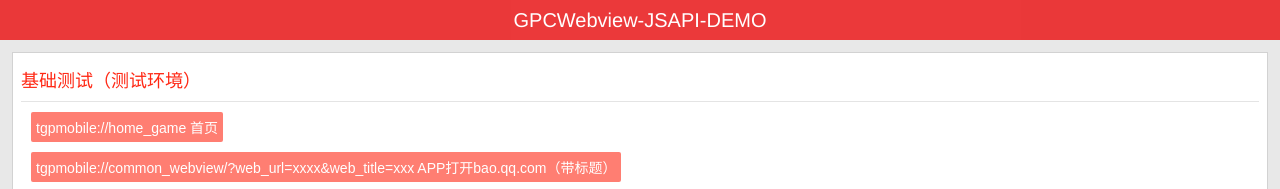
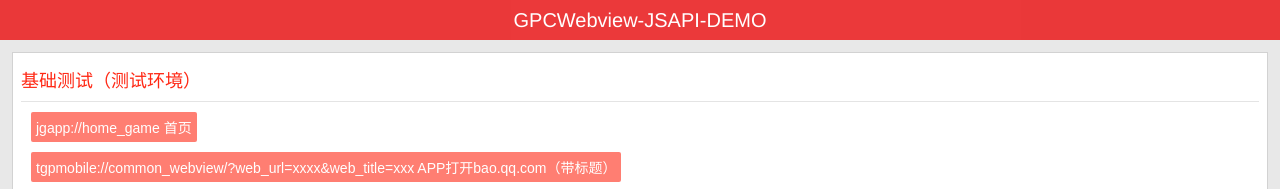
Before and after one commit to SteelBalllRun/GBLPatchInv, a plain HTML site: page index.html in a window 1280 px wide. Shown: the top 189 px of the page. Drawn offline with Linux system fonts and the light colour scheme.

Commit message:
Update index.html

```diff
--- a/index.html
+++ b/index.html
@@ -32,7 +32,7 @@
 
 		<section class="j-section">
 			<h2>基础测试（测试环境）</h2>
-			<button class="btn" onclick="homePage('tgpmobile')">tgpmobile://home_game 首页</button>
+			<button class="btn" onclick="homePage('jgapp')">jgapp://home_game 首页</button>
 			<button class="btn" onclick="openUrl('tgpmobile', '测试标题参数')">tgpmobile://common_webview/?web_url=xxxx&web_title=xxx  APP打开bao.qq.com（带标题）</button>
 			<button class="btn" onclick="openUrl('tgpmobile', '')">tgpmobile://common_webview/?web_url=xxxx&web_title=xxx  APP打开bao.qq.com（不带标题）</button>
 			<button class="btn" onclick="msgCenter('tgpmobile')">tgpmobile://msgcenter 消息中心</button>
```
